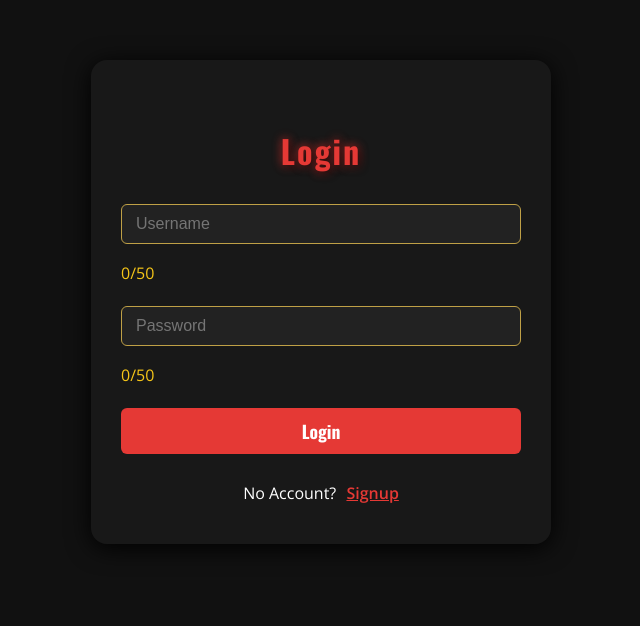
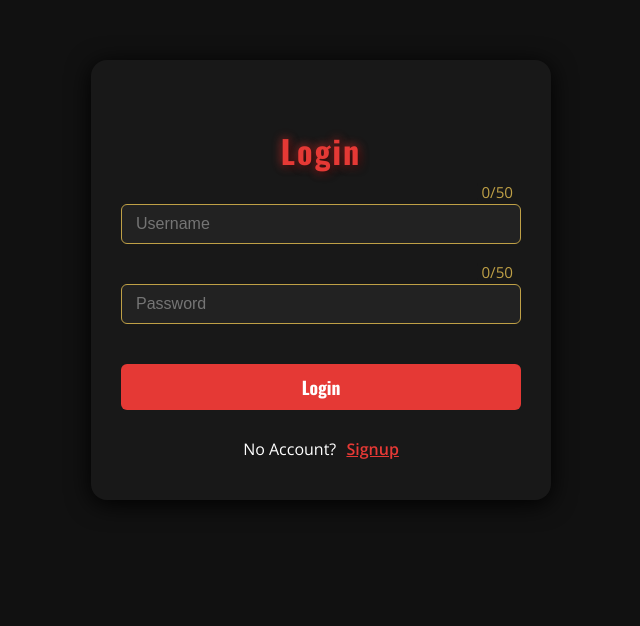
Before and after one commit to SXSreax/Level-12-DTP, a Flask app: page /login in a window 1280 px wide. Shown: the part 53-679 px from the top of the page, without its empty margins (319-959 px from the left). Run offline with Flask 3, Linux system fonts and the light colour scheme.

Commit message:
Upload boundary
Min Max limit for character for forms for all pages

```diff
--- a/static/css/pages/login.css
+++ b/static/css/pages/login.css
@@ -8,7 +8,6 @@
   color: #f5c518;
   font-family: "Open Sans", Arial, sans-serif;
 }
-
 .form-container h2 {
   font-family: "Oswald", Arial, sans-serif;
   color: #e53935;
@@ -18,7 +17,6 @@
   font-size: 2em;
   text-shadow: 2px 2px 8px #000, 0 0 10px #e53935;
 }
-
 .login-input {
   width: 100%;
   padding: 10px 14px;
@@ -30,7 +28,22 @@
   color: #f5c518;
   box-sizing: border-box;
 }
-
+.login-input-wrapper {
+  position: relative;
+  display: block;
+}
+.char-count {
+  position: absolute;
+  top: -22px;
+  right: 4px;
+  font-size: 0.95em;
+  color: #bfa046;
+  background: #181818;
+  padding: 0 4px;
+  border-radius: 4px;
+  pointer-events: none;
+  z-index: 2;
+}
 .login-btn {
   width: 100%;
   padding: 10px 0;
@@ -45,25 +58,21 @@
   cursor: pointer;
   margin-bottom: 10px;
 }
-
 .login-btn:hover {
   background: #f5c518;
   color: #181818;
 }
-
 .no-account {
   text-align: center;
   margin-top: 18px;
   color: #fff;
 }
-
 .signup-link {
   color: #e53935;
   text-decoration: underline;
   margin-left: 6px;
   font-weight: bold;
 }
-
 ul {
   color: #e53935;
   margin-top: 10px;
```
Also changed, not shown: databases/Heroes.db, routes/pages/compare.py (line endings or trailing spaces).
